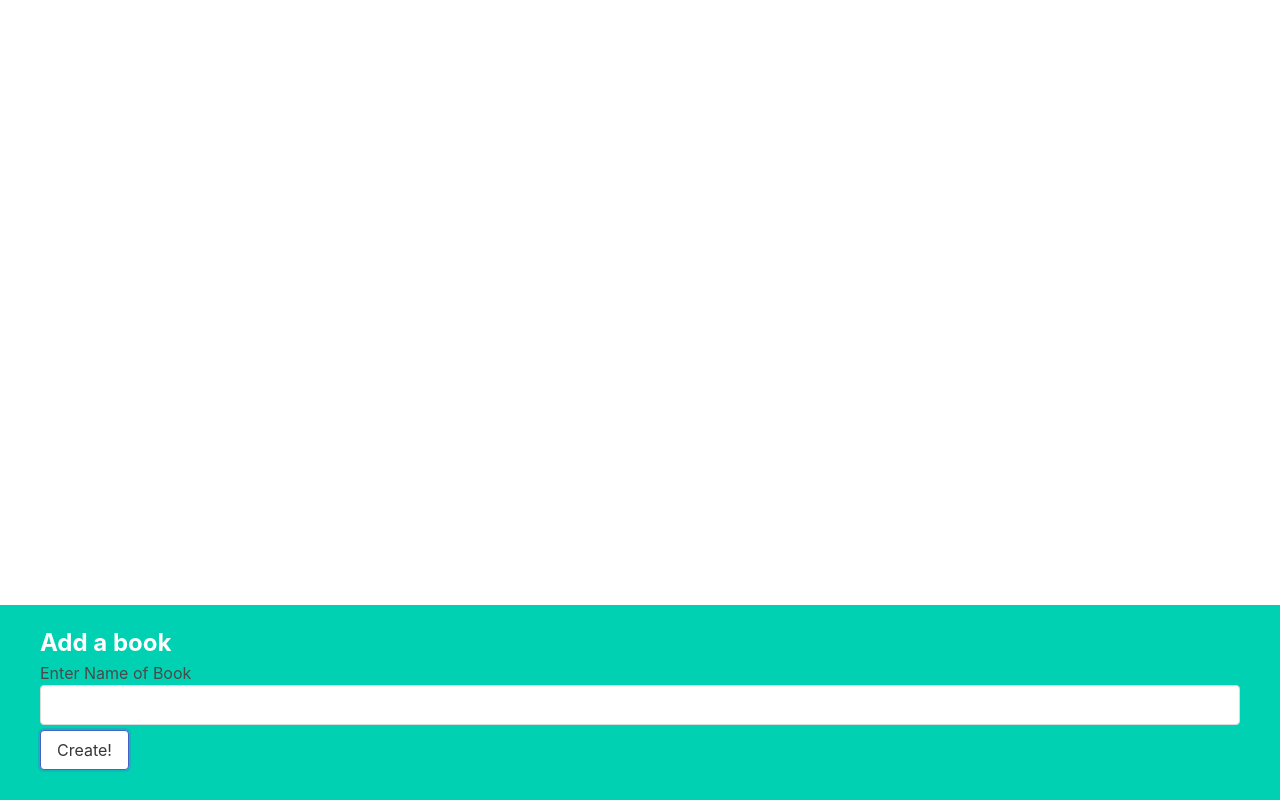
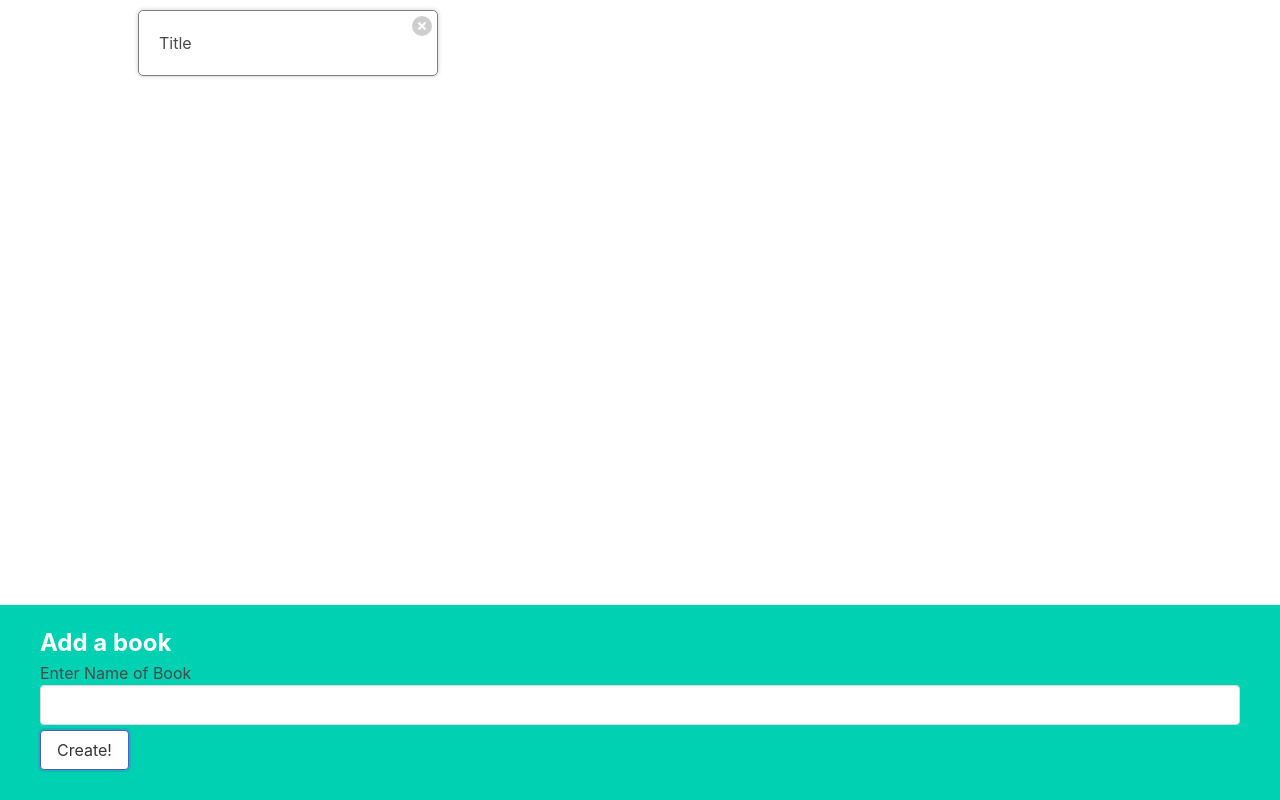
Before and after one commit to palaksharma292/Books, a React (Create React App) app in the folder books/: page / in a window 1280 px wide. Both pictures are taken after a click on the button "Create!". Built offline with nearby package versions, Linux system fonts and the light colour scheme.

Commit message:
display books and delete book

```diff
--- a/books/src/App.js
+++ b/books/src/App.js
@@ -1,9 +1,16 @@
 import { useState } from "react";
 import BookCreate from "./Components/BookCreate";
-//import BookList from "./Components/BookList";
+import BookList from "./Components/BookList";
 
 function App() {
     const [books, setBooks] = useState([]);
+
+    const deleteBookById=(id)=>{
+        const updatedBooks=books.filter((book)=>{
+            return book.id!==id;
+        });
+        setBooks(updatedBooks);
+    }
 
     const handleCreateSubmit = (title) => {
         const newBooks = [...books, { Title: title, id: Math.round(Math.random() * 9999) }];
@@ -12,7 +19,8 @@
     };
 
     return (
-        <div>
+        <div className="app">
+            <BookList books={books} onDelete={deleteBookById}/>
             <BookCreate onSubmit={handleCreateSubmit} />
         </div>
     );
--- a/books/src/Components/BookList.js
+++ b/books/src/Components/BookList.js
@@ -1,7 +1,14 @@
+import BookShow from "./BookShow";
 
+function BookList({books, onDelete}){
 
-function BookList(){
-    return <div>BookList</div>
+    const renderedBooks=books.map((book)=>{
+        return <BookShow key={book.id} book={book} onDelete={onDelete} />
+    })
+
+    return <div className="book-list">
+        {renderedBooks}
+    </div>
 }
 
 export default BookList;
--- a/books/src/Components/BookShow.js
+++ b/books/src/Components/BookShow.js
@@ -1,7 +1,20 @@
 
 
-function BookShow(){
-    return <div>BookShow</div>
+function BookShow({ book, onDelete }) {
+
+    const handleDeleteClick = () => {
+        onDelete(book.id);
+    }
+
+    return <div className="book-show">
+        {book.Title}
+        <div className="actions">
+            <button className="delete" onClick={handleDeleteClick}>
+                Delete
+            </button>
+
+        </div>
+    </div>
 }
 
 export default BookShow;
```
